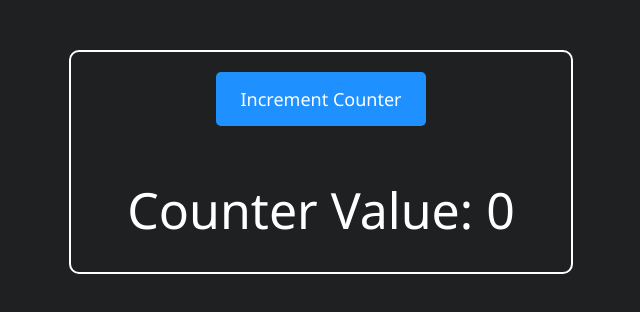
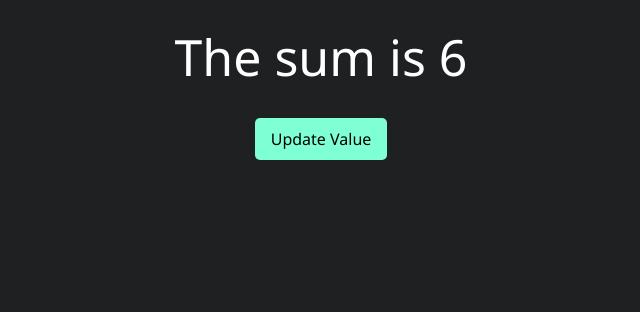
Before and after one commit to tee2490/AngularBasic, an Angular app: page / in a window 1280 px wide. Shown: the top 312 px of the page, without its empty margins (319-959 px from the left). Built offline with nearby package versions, Linux system fonts and the light colour scheme.

Commit message:
Section07 Using Impure Pipes

```diff
--- a/src/app/app.component.css
+++ b/src/app/app.component.css
@@ -1,29 +1,21 @@
-div {
-  border: 2px solid #fff;
-  width: 500px;
-  height: 220px;
-  margin: 50px auto;
-  border-radius: 10px;
+p {
+  display: flex;
+  justify-content: center;
+  padding: 15px;
+  font-family: "Segoe UI", Tahoma, Geneva, Verdana, sans-serif;
+  font-size: 50px;
+  font-weight: 300;
+  color: #fff;
+  margin: 0 auto;
 }
 button {
   display: block;
-  padding: 15px 25px;
-  margin: 20px auto;
-  background-color: dodgerblue;
+  margin: 0 auto;
+  border-radius: 5px;
+  padding: 10px 16px;
+  margin-top: 12px;
   border: none;
-  color: white;
-  font-size: 18px;
+  background-color: aquamarine;
+  font-size: 16px;
   cursor: pointer;
-  border-radius: 5px;
-  transition: background-color 0.3s ease, transform 0.3s ease; /* Smooth transition for hover */
 }
-
-button:hover {
-  background-color: #136da5;
-  transform: scale(1.05); /* Slightly enlarge button on hover */
-}
-p {
-  font-size: 50px;
-  font-weight: 100;
-  text-align: center;
-}
--- a/src/app/app.component.html
+++ b/src/app/app.component.html
@@ -1,4 +1,2 @@
-<div>
-  <button (click)="incrementCounter()">Increment Counter</button>
-  <p>Counter Value: {{ countVal | incrementCount }}</p>
-</div>
+<p>The sum is {{ myArray | sumOfNumbers }}</p>
+<button (click)="updateValue()">Update Value</button>
--- a/src/app/app.component.ts
+++ b/src/app/app.component.ts
@@ -2,18 +2,19 @@
 import { RouterOutlet } from '@angular/router';
 import { CommonModule } from '@angular/common';
 import { FormsModule } from '@angular/forms';
-import { IncrementCountPipe } from './increment-count-pipe';
+import { SumOfNumbersPipe } from './sum-of-numbers-pipe';
 
 @Component({
   selector: 'app-root',
   standalone: true,
-  imports: [RouterOutlet, CommonModule, FormsModule, IncrementCountPipe],
+  imports: [RouterOutlet, CommonModule, FormsModule, SumOfNumbersPipe],
   templateUrl: './app.component.html',
   styleUrl: './app.component.css',
 })
 export class AppComponent {
-  countVal: number = 0;
-  incrementCounter() {
-    this.countVal++;
+  myArray = [1, 2, 3];
+
+  updateValue() {
+    this.myArray.push(5);
   }
 }
--- /dev/null
+++ b/src/app/sum-of-numbers-pipe.ts
@@ -0,0 +1,16 @@
+import { Pipe, PipeTransform } from '@angular/core';
+
+@Pipe({
+  name: 'sumOfNumbers',
+  standalone: true,
+  pure: false,
+})
+export class SumOfNumbersPipe implements PipeTransform {
+  transform(value: number[]): number {
+    let sum = 0;
+    for (let num of value) {
+      sum += num;
+    }
+    return sum;
+  }
+}
```
